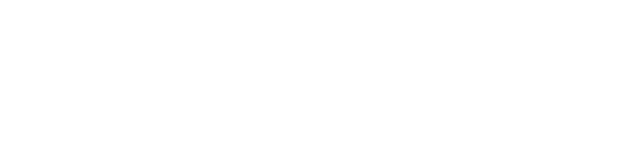
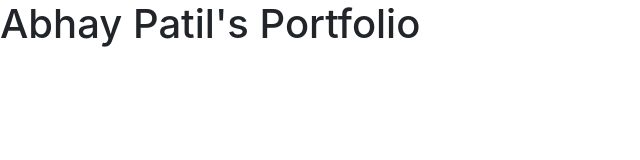
Before and after one commit to praveenscience/srm-rmp-portfolio, a plain HTML site: page index.html in a window 1280 px wide. Shown: the whole page, without its empty margins (0-640 px from the left). Drawn offline with nearby package versions, Linux system fonts and the light colour scheme.

Commit message:
Added a heading and Bootstrap Library.

```diff
--- a/index.html
+++ b/index.html
@@ -5,8 +5,9 @@
     <meta http-equiv="X-UA-Compatible" content="IE=edge" />
     <meta name="viewport" content="width=device-width, initial-scale=1.0" />
     <title>Abhay Patil's Portfolio</title>
+    <link rel="stylesheet" href="https://cdn.jsdelivr.net/npm/bootstrap@4.6.1/dist/css/bootstrap.min.css" integrity="sha384-zCbKRCUGaJDkqS1kPbPd7TveP5iyJE0EjAuZQTgFLD2ylzuqKfdKlfG/eSrtxUkn" crossorigin="anonymous" />
   </head>
   <body>
-
+    <h1>Abhay Patil's Portfolio</h1>
   </body>
 </html>
```
